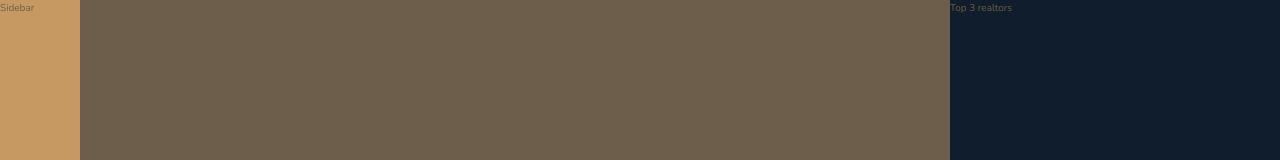
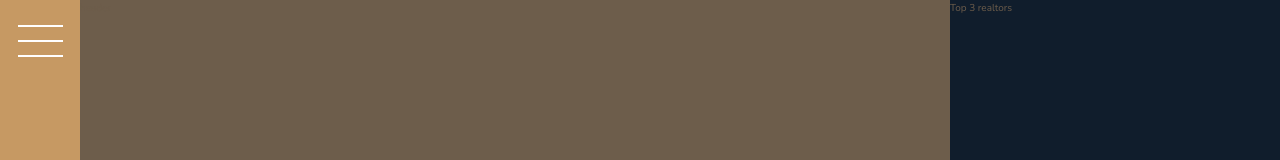
Before and after one commit to b3-bogusz/Nexter, a website: page index.html in a window 1280 px wide. Shown: the top 160 px of the page. Drawn offline with nearby package versions, Linux system fonts and the light colour scheme.

Commit message:
add sidebar button

```diff
--- a/index.html
+++ b/index.html
@@ -11,9 +11,10 @@
 
         <title>nexter &mdash; your home, your freedom</title>
     </head>
+
     <body class="container">
         <div class="sidebar">
-            Sidebar
+            <button class="nav-btn"></button>
         </div>
 
     <header class="header">
--- a/sass/_sidebar.scss
+++ b/sass/_sidebar.scss
@@ -2,4 +2,33 @@
   background-color: $color-primary;
   grid-column: sidebar-start / sidebar-end;
   grid-row: 1 / -1;
+  display: flex;
+  justify-content: center;
 }
+
+.nav-btn {
+  border: none;
+  border-radius: 0;
+  background-color: #fff;
+  height: 2px;
+  width: 4.5rem;
+  margin-top: 4rem;
+
+
+  &:before,
+  &:after {
+    background-color: #fff;
+    height: 2px;
+    width: 4.5rem;
+    content: "";
+    display: block;
+  }
+
+  &:before {
+    transform: translateY(-1.5rem);
+  }
+
+  &:after {
+    transform: translateY(1.3rem);
+  }
+}
```
Also changed, not shown: css/style.css.
